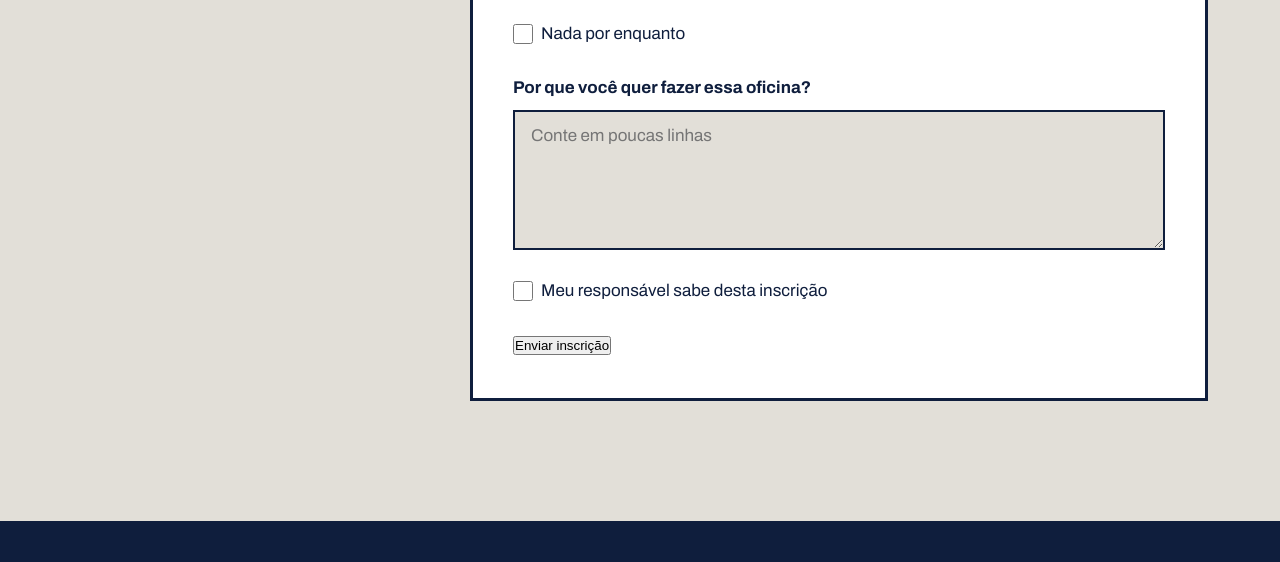
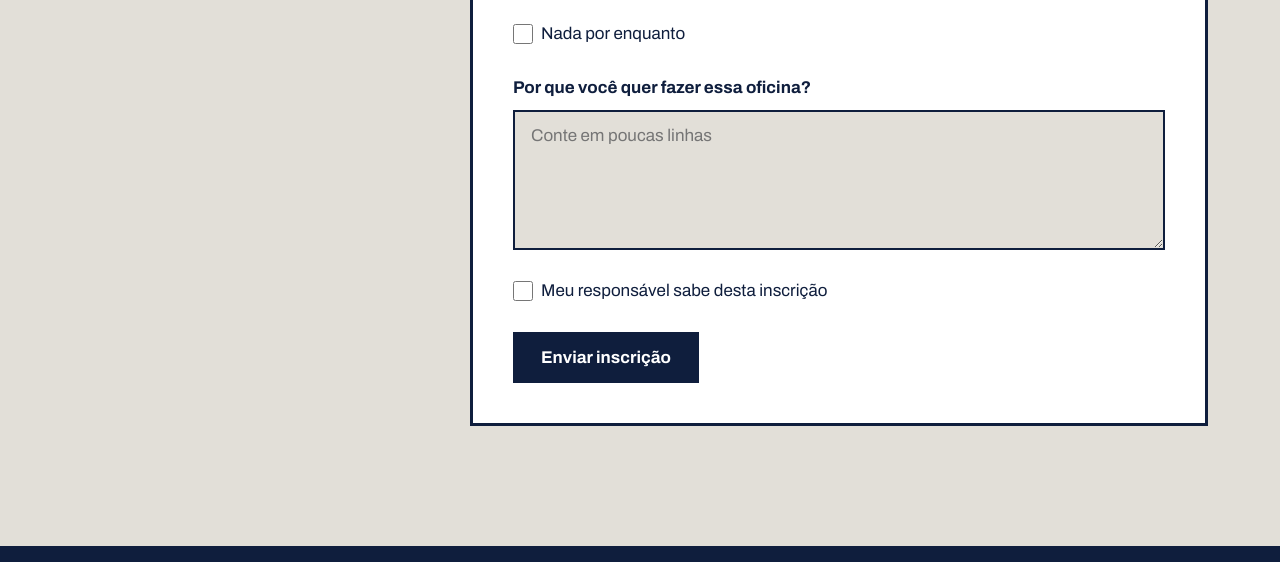
Before and after one commit to matheuscarvalho58317948/laje_sonora, a plain HTML site: page incricao.html in a window 1280 px wide. Shown: the part 888-1450 px from the top of the page. Drawn offline with Linux system fonts and the light colour scheme; a web font is replaced by a local one.

Commit message:
Página de inscrição pronta

```diff
--- a/inscricao.css
+++ b/inscricao.css
@@ -171,6 +171,21 @@ h1, h2, h3 {
     gap: 8px;
 }
 
+.botao {
+    background: var(--tinta);
+    color: var(--branco);
+    font-weight: 700;
+    text-decoration: none;
+    padding: 16px 28px;
+    border: none;
+    font-size: 17px;
+    font-family: var(--fonte-texto);
+    cursor: pointer;
+}
+
+.botao:hover {
+    background: var(--caixa-dagua);
+}
 
 .formulario label,
 .formulario legend {
```
